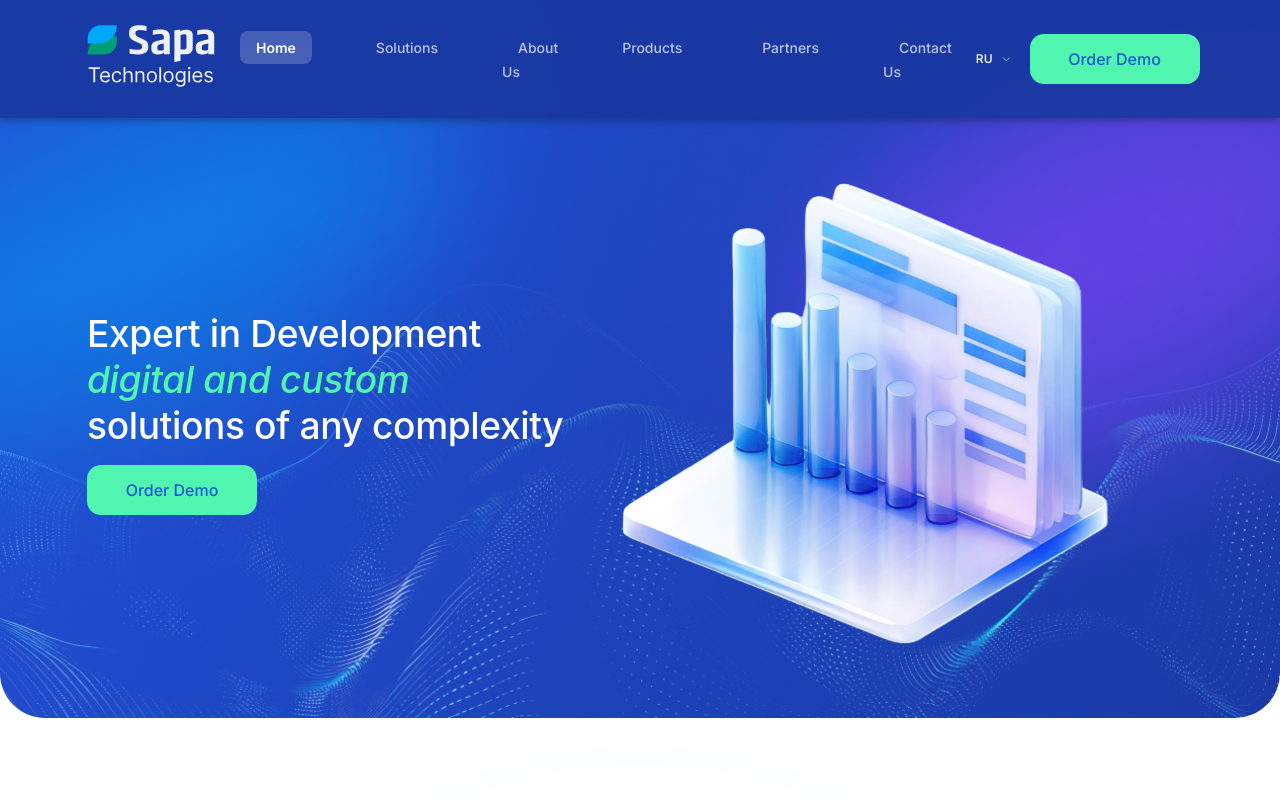
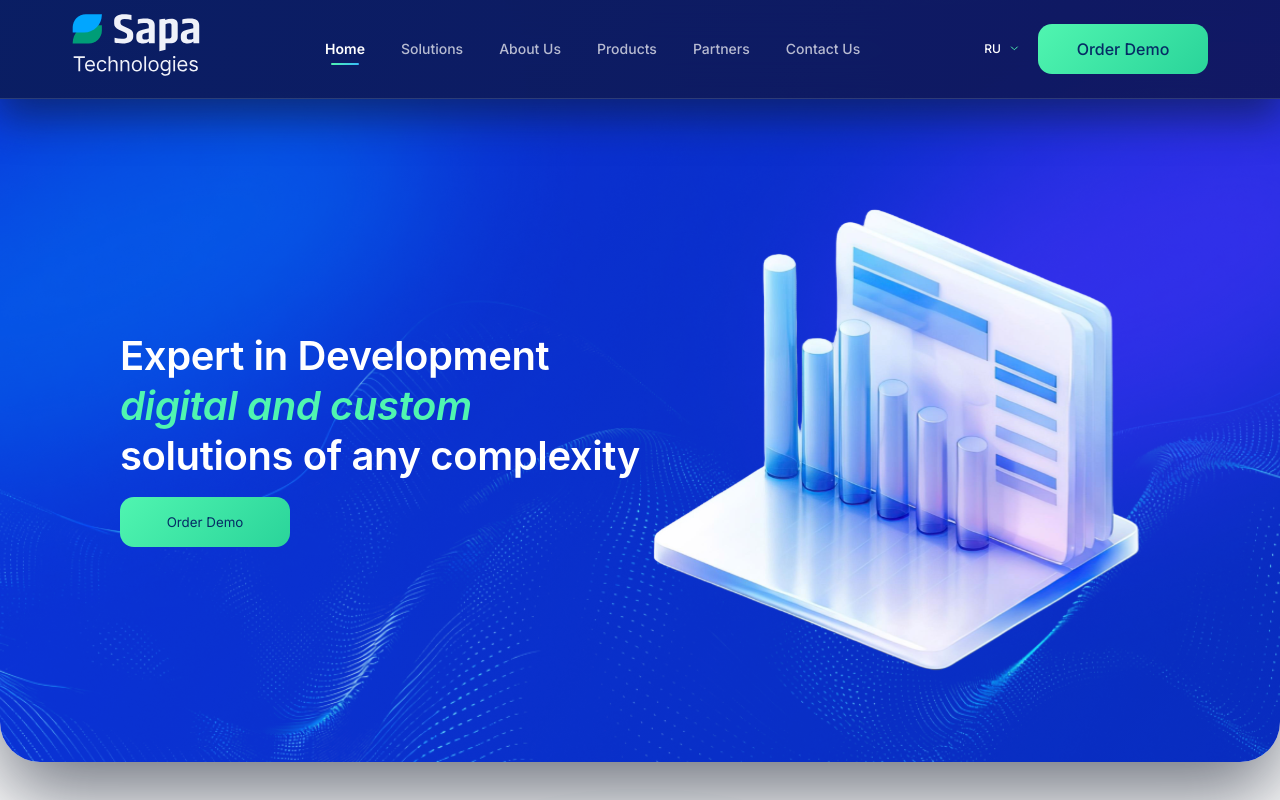
Before and after one commit to NNNursultan676/landing-main, a React (Vite) app: page / in a window 1280 px wide. Shown: the top 800 px of the page. Built offline with nearby package versions, Linux system fonts and the light colour scheme.

Commit message:
Refactor styles across the application to enhance UI consistency and responsiveness. Updated background gradients, button styles, and layout adjustments for improved aesthetics and usability. Adjusted navigation styles for better interaction feedback and visual appeal.

```diff
--- a/src/App.css
+++ b/src/App.css
@@ -26,7 +26,9 @@ body {
   text-rendering: optimizeLegibility;
   -webkit-font-smoothing: antialiased;
   -moz-osx-font-smoothing: grayscale;
-  background: #1A38A3 !important; /* Dark blue matching header */
+  background: radial-gradient(circle at top left, #1c59d1 0, transparent 55%),
+    radial-gradient(circle at top right, #50f5b033 0, transparent 40%),
+    #0b1120 !important;
   overflow-x: hidden;
 }
 
@@ -167,12 +169,22 @@ body {
 
 /* Button Styles */
 .button {
-  width: 206px;
+  min-width: 190px;
   font-size: 16px;
-  padding: 19px 0;
+  padding: 16px 24px;
   border: none;
   border-radius: 16px;
   cursor: pointer;
+  font-weight: 600;
+  letter-spacing: 0.01em;
+  display: inline-flex;
+  align-items: center;
+  justify-content: center;
+  gap: 8px;
+  box-shadow: 0 18px 45px rgba(7, 89, 230, 0.35);
+  transform: translateY(0);
+  transition: background-color 0.18s ease, color 0.18s ease,
+    box-shadow 0.18s ease, transform 0.18s ease;
 }
 
 .secondary-btn {
@@ -181,14 +193,13 @@ body {
 }
 
 .primary-btn {
-  background-color: #50F5B0;
-  color: #1C59D1;
+  background: linear-gradient(135deg, #50f5b0, #2ad49a);
+  color: #052c65;
 }
 
 .success-btn {
-  background-color: #50F5B0;
-  color: #1C59D1;
-  width: 170px !important;
+  background: linear-gradient(135deg, #50f5b0, #2ad49a);
+  color: #052c65;
 }
 
 .kz-class {
@@ -196,7 +207,9 @@ body {
 }
 
 .success-btn:hover {
-  background-color: #00E695;
+  background: linear-gradient(135deg, #6bffd0, #38e0a8);
+  box-shadow: 0 22px 60px rgba(7, 89, 230, 0.45);
+  transform: translateY(-1px);
 }
 
 .default-btn {
--- a/src/components/Main/Main.css
+++ b/src/components/Main/Main.css
@@ -4,14 +4,16 @@
 .main-container {
   width: 100%;
   background:
+    linear-gradient(135deg, rgba(26, 56, 163, 0.98), rgba(28, 89, 209, 0.98)),
     url(../../assets/images/mainBackground.png);
-  background-blend-mode: overlay; /* This will layer the image and color */
+  background-blend-mode: soft-light;
   background-size: cover;
   background-position: center;
-  min-height: 60vh; /* Ensure it covers the viewport */
-  position: relative; /* So that absolute children are positioned relative to this */
-  border-bottom-left-radius: 45px;
-  border-bottom-right-radius: 45px;
+  min-height: 70vh;
+  position: relative;
+  border-bottom-left-radius: 40px;
+  border-bottom-right-radius: 40px;
+  box-shadow: 0 32px 80px rgba(15, 23, 42, 0.6);
 }
 
 
@@ -26,8 +28,10 @@
   display: flex;
   justify-content: space-around;
   align-items: center;
-  padding: 70px 150px 62px 87px;
-  flex-wrap: wrap; /* Allow wrapping on smaller screens */
+  padding: 96px 80px 80px;
+  flex-wrap: wrap;
+  max-width: 1200px;
+  margin: 0 auto;
 }
 
 .main-content-left {
@@ -50,9 +54,9 @@
 }
 
 .main-content-text {
-  font-size: 37.15px;
-  font-weight: 500;
-  line-height: 46px;
+  font-size: 40px;
+  font-weight: 600;
+  line-height: 1.25;
   letter-spacing: -0.01em;
   text-align: left;
   color: white;
@@ -84,7 +88,7 @@
     flex-direction: column;
     gap: 20px;
     text-align: center;
-    padding: 40px 5%;
+    padding: 72px 5% 56px;
   }
 
   .main-content-right img {
@@ -101,8 +105,8 @@
   }
 
   .main-content-text {
-    font-size: 20px;
-    line-height: 32px;
+    font-size: 24px;
+    line-height: 34px;
   }
 }
 
--- a/src/index.css
+++ b/src/index.css
@@ -1,67 +1,45 @@
 :root {
-  background-color: white !important;
+  --color-bg: #0b1120;
+  --color-surface: #ffffff;
+  --color-surface-soft: #f5f7ff;
+  --color-primary: #1a38a3;
+  --color-primary-soft: #1c59d1;
+  --color-accent: #50f5b0;
+  --color-text-main: #0f172a;
+  --color-text-muted: #6b7280;
+
+  font-family: 'Inter', system-ui, -apple-system, BlinkMacSystemFont, 'Segoe UI',
+    sans-serif;
   line-height: 1.5;
   font-weight: 400;
 
-  color-scheme: light dark;
-  color: rgba(255, 255, 255, 0.87);
-  background-color: #242424;
-
-  font-synthesis: none;
   text-rendering: optimizeLegibility;
   -webkit-font-smoothing: antialiased;
   -moz-osx-font-smoothing: grayscale;
 }
 
-a {
-  font-weight: 500;
-  color: #646cff;
-  text-decoration: inherit;
-}
-a:hover {
-  color: #535bf2;
+*,
+*::before,
+*::after {
+  box-sizing: border-box;
 }
 
 body {
   margin: 0;
-  display: flex;
-  place-items: center;
   min-width: 320px;
   min-height: 100vh;
+  background:
+    radial-gradient(circle at top left, #1c59d1 0, transparent 45%),
+    radial-gradient(circle at top right, #50f5b033 0, transparent 40%),
+    #0b1120;
+  color: var(--color-text-main);
 }
 
-h1 {
-  font-size: 3.2em;
-  line-height: 1.1;
+a {
+  color: inherit;
+  text-decoration: none;
 }
 
 button {
-  border-radius: 8px;
-  border: 1px solid transparent;
-  padding: 0.6em 1.2em;
-  font-size: 16px;
-  font-weight: 500;
-  background-color: #1a1a1a;
-  cursor: pointer;
-  transition: border-color 0.25s;
+  font-family: inherit;
 }
-button:hover {
-  border-color: #646cff;
-}
-/* button:focus,
-button:focus-visible {
-  outline: 4px auto -webkit-focus-ring-color;
-} */
-
-@media (prefers-color-scheme: light) {
-  :root {
-    color: #213547;
-    background-color: #ffffff;
-  }
-  a:hover {
-    color: #747bff;
-  }
-  button {
-    background-color: #f9f9f9;
-  }
-}
--- a/src/layouts/Nav/Nav.css
+++ b/src/layouts/Nav/Nav.css
@@ -2,11 +2,8 @@
 @import url('https://fonts.googleapis.com/css2?family=Inter:wght@400;500;600;700&family=Montserrat:wght@400;500;600;700&display=swap');
 
 .nav {
-  font-size: 16px;
+  font-size: 15px;
   font-weight: 500;
-  margin-top: 18px;
-  margin-left: 87px;
-  margin-right: 83px;
   display: flex;
   justify-content: space-between;
   align-items: center;
@@ -15,14 +12,13 @@
   left: 0;
   right: 0;
   z-index: 1000;
-  background: rgba(26, 56, 163, 0.95); /* Dark blue matching body */
-  backdrop-filter: blur(10px);
-  padding: 18px 83px 18px 87px;
+  padding: 14px 72px;
   margin: 0;
-  box-shadow: 0 2px 8px rgba(0, 0, 0, 0.3);
+  background: linear-gradient(120deg, rgba(10, 29, 94, 0.96), rgba(17, 24, 95, 0.96));
+  backdrop-filter: blur(18px);
+  box-shadow: 0 18px 40px rgba(15, 23, 42, 0.55);
+  border-bottom: 1px solid rgba(148, 163, 184, 0.24);
 }
-
-
 
 .navMenu {
   background: #F3FCFF;
@@ -32,6 +28,7 @@
 .navList {
   list-style: none;
   display: flex;
+  gap: 8px;
 }
 
 .nav-controllers {
@@ -41,7 +38,7 @@
 }
 
 .navList li {
-  padding: 17px 24px;
+  padding: 10px 4px;
 }
 
 .navList li a {
@@ -49,24 +46,43 @@
   opacity: 0.7;
   font-size: 14px;
   font-family: 'Inter';
-  padding: 8px 16px;
-  border-radius: 8px;
+  padding: 8px 10px;
+  border-radius: 999px;
   transition: all 0.3s ease;
   text-decoration: none;
+  position: relative;
 }
 
 .navList li a:hover, .menuList ul a:hover {
   color: #FFFFFF;
   opacity: 1;
-  background: rgba(255, 255, 255, 0.1);
+  background: transparent;
   transition: all 0.3s ease;
 }
 
 .navList li a.active {
   color: #FFFFFF;
   opacity: 1;
-  background: rgba(255, 255, 255, 0.2);
   font-weight: 600;
+}
+
+.navList li a::after {
+  content: '';
+  position: absolute;
+  left: 16px;
+  right: 16px;
+  bottom: 0;
+  height: 2px;
+  border-radius: 999px;
+  background: linear-gradient(90deg, #50f5b0, #38bdf8);
+  transform: scaleX(0);
+  transform-origin: center;
+  transition: transform 0.22s ease-out;
+}
+
+.navList li a:hover::after,
+.navList li a.active::after {
+  transform: scaleX(1);
 }
 
 .ant-dropdown-trigger {
@@ -84,7 +100,7 @@
   display: flex;
   justify-content: space-between;
   align-items: center;
-  gap: 36px;
+  gap: 28px;
   z-index: 5;
 }
 
@@ -168,9 +184,7 @@
 }
 @media (max-width: 980px) {
   .nav {
-    margin-left: 0;
-    margin-top: 0;
-    padding: 20px 16px;
+    padding: 16px 16px;
     justify-content: space-between;
     width: 100%;
   }
```
